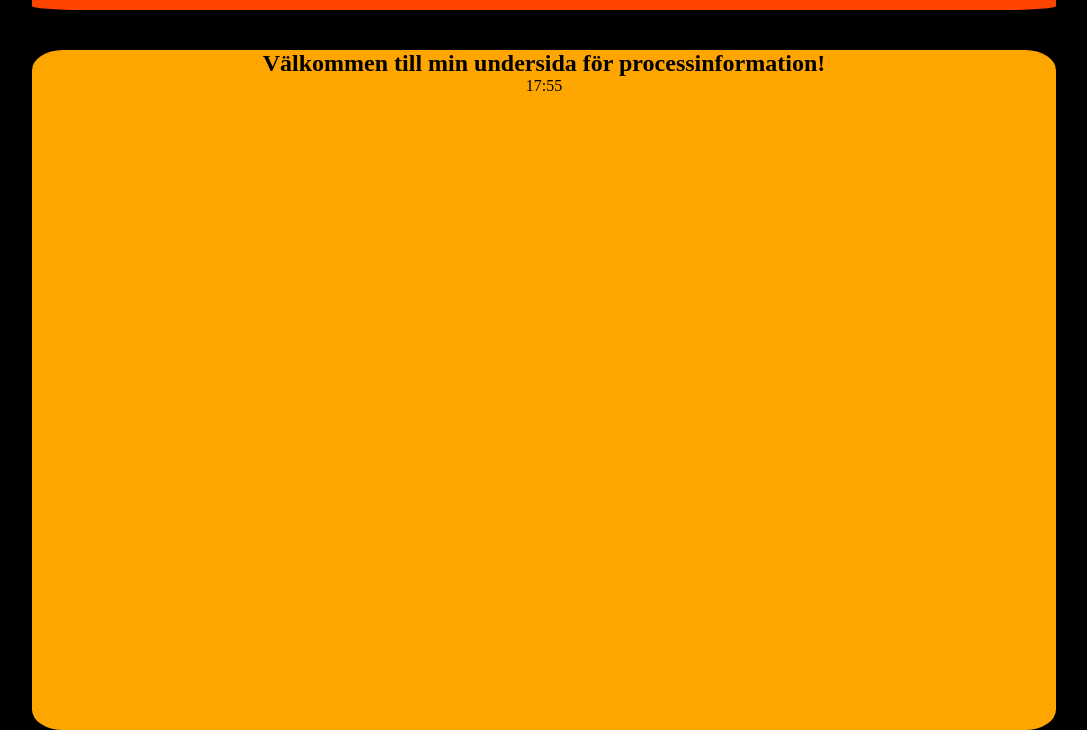
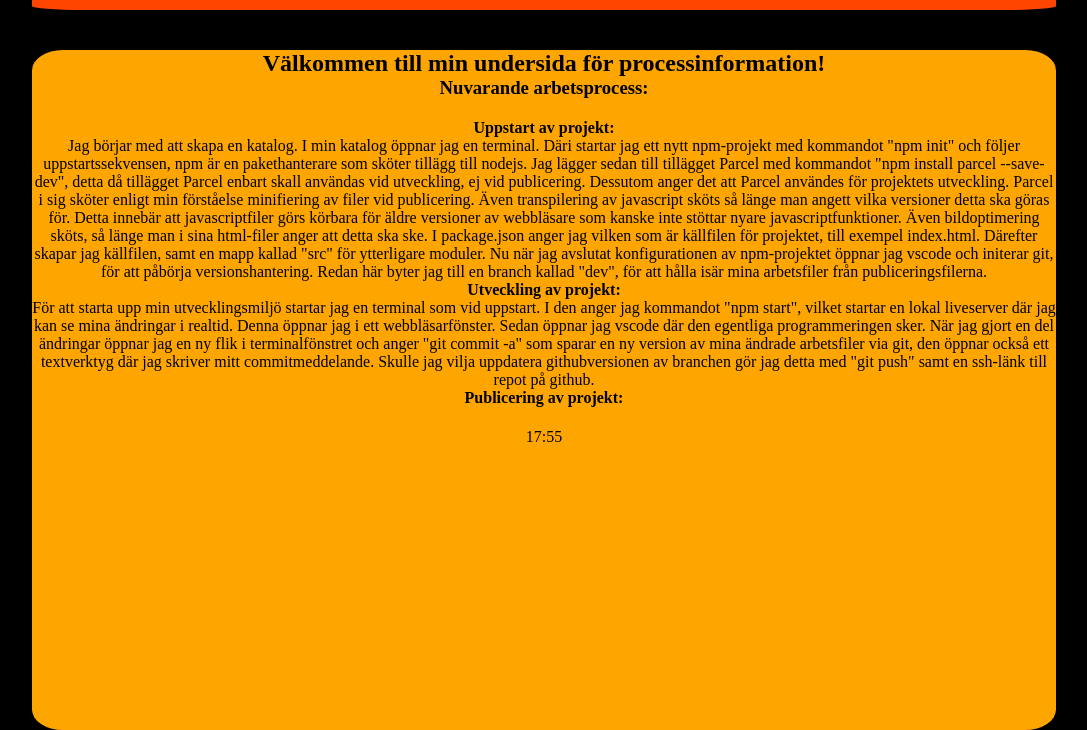
Before and after one commit to cwcacti/DT211G_moment1_automatisering, a website built with Parcel: page src/html_subpages/process.html in a window 1280 px wide. Shown: the part 70-800 px from the top of the page, without its empty margins (96-1183 px from the left). Built offline with nearby package versions, Linux system fonts and the light colour scheme.

Commit message:
Lägg till innehåll
Lagt till textinnehåll på processidan samt hemsidan

```diff
--- a/src/css/style.css
+++ b/src/css/style.css
@@ -72,7 +72,22 @@ nav ul {
     max-height: 40%;
 }
 
-/*Overflow bort*/
+/* Overflow bort */
 body {
     overflow-x: hidden;
 }
+
+/* Margin ner inom main */
+main {
+    h1 {
+        margin-bottom: 2%;
+    }
+
+    article {
+        margin-bottom: 2%;
+    }
+
+    article h3 {
+        margin-bottom: 2%;
+    }
+}
--- a/src/html_subpages/process.html
+++ b/src/html_subpages/process.html
@@ -21,6 +21,36 @@
         <main>
             <h2>Välkommen till min undersida för processinformation!</h2>
             <div id="maincontentdiv">
+                <article>
+                    <h3>Nuvarande arbetsprocess:</h3>
+                    <h4>Uppstart av projekt:</h4>
+                    <p>Jag börjar med att skapa en katalog. I min katalog öppnar jag en terminal. Däri startar jag ett
+                        nytt npm-projekt med kommandot "npm init" och följer uppstartssekvensen, npm är en
+                        pakethanterare som sköter tillägg till nodejs. Jag lägger sedan till tillägget Parcel med
+                        kommandot "npm install parcel --save-dev", detta då tillägget Parcel enbart skall användas vid
+                        utveckling, ej vid publicering. Dessutom anger det att Parcel användes för projektets
+                        utveckling. Parcel i sig sköter enligt min förståelse minifiering av filer vid publicering. Även
+                        transpilering av javascript sköts så länge man angett vilka versioner detta ska göras för. Detta
+                        innebär att javascriptfiler görs körbara för äldre versioner av webbläsare som kanske inte
+                        stöttar nyare javascriptfunktioner. Även bildoptimering sköts, så länge man i sina html-filer
+                        anger att detta ska ske. I package.json anger jag vilken som är källfilen för projektet, till
+                        exempel index.html. Därefter skapar jag källfilen, samt en mapp kallad "src" för ytterligare
+                        moduler. Nu när jag avslutat konfigurationen av npm-projektet öppnar jag vscode och initerar
+                        git, för att påbörja versionshantering. Redan här byter jag till en branch kallad "dev", för att
+                        hålla isär mina arbetsfiler från publiceringsfilerna.</p>
+                    <h4>Utveckling av projekt:</h4>
+                    <p>För att starta upp min utvecklingsmiljö startar jag en terminal som vid uppstart. I den anger jag
+                        kommandot "npm start", vilket startar en lokal liveserver där jag kan se mina ändringar i
+                        realtid. Denna öppnar jag i ett webbläsarfönster. Sedan öppnar jag vscode där den egentliga
+                        programmeringen sker. När jag gjort en del ändringar öppnar jag en ny flik i terminalfönstret
+                        och anger "git commit -a" som sparar en ny version av mina ändrade arbetsfiler via git, den
+                        öppnar också
+                        ett textverktyg där jag skriver mitt commitmeddelande. Skulle jag vilja uppdatera
+                        githubversionen av branchen gör jag detta med "git push" samt en ssh-länk till repot på github.
+                    </p>
+                    <h4>Publicering av projekt:</h4>
+                    <p></p>
+                </article>
             </div>
         </main>
     </div>
```
Also changed, not shown: package.json (+6 -4 lines), src/index.html (+8 -1 lines).
